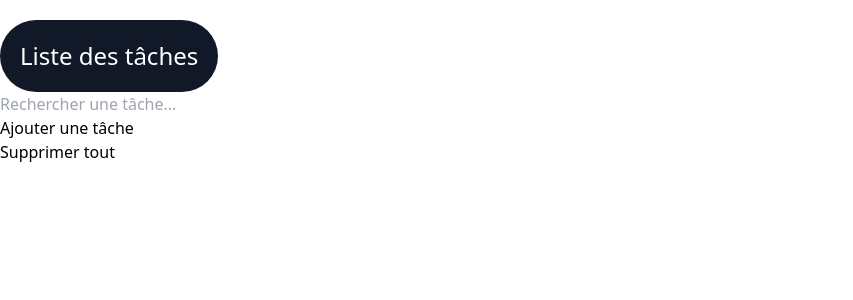
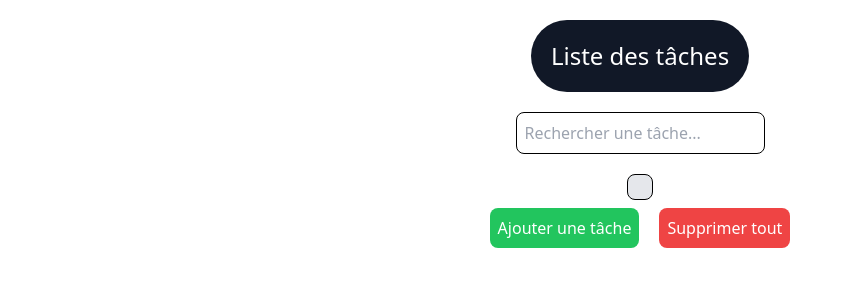
Before and after one commit to MikeLvl76/Todo-list, a React (Create React App) app in the folder todo-list/: page / in a window 1280 px wide. Shown: the top 300 px of the page, without its empty margins (0-853 px from the left). Built offline with nearby package versions, Linux system fonts and the light colour scheme.

Commit message:
continued CSS

```diff
--- a/todo-list/src/components/Todolist.js
+++ b/todo-list/src/components/Todolist.js
@@ -9,19 +9,19 @@ export default function Todolist() {
   const [search, setSearch] = useState("");
 
   return (
+    <div className="flex flex-col">
+      <div className="self-center">
+        <h1 className="text-2xl text-italic text-white text-center w-fit bg-gray-900 rounded-full px-5 py-5 mt-5">
+          Liste des tâches
+        </h1>
+      </div>
       <div className="mx-auto">
-      <div className="justify-center">
-        <h1 className="text-2xl text-italic text-white text-center w-fit bg-gray-900 rounded-full px-5 py-5 mt-5">Liste des tâches</h1>
-      </div>
-      <div>
         <input
+          className="border border-1 border-black px-2 py-2 rounded-lg mt-5 mb-5"
           placeholder="Rechercher une tâche..."
           onChange={(e) => setSearch(e.target.value)}
         />
       </div>
-      <button onClick={() => setModalIsOpen((prev) => !prev)}>
-        Ajouter une tâche
-      </button>
       <ReactModal
         isOpen={modalIsOpen}
         styles={{ width: "50%" }}
@@ -42,24 +42,35 @@ export default function Todolist() {
           Confirmer
         </button>
       </ReactModal>
-      <ul>
+      <div className="mx-auto border border-1 border-black bg-gray-200 rounded-lg">
+        <ul className="mx-auto w-fit space-y-5 px-3 py-3">
           {todos
             .filter((e) => (search.length > 0 ? e.text.includes(search) : e)) // improve this
             .map((todo, i) => (
-            <li key={i}>
-              <div>
-                <p>{todo.text}</p>
-                <input
-                  type="checkbox"
+              <li
+                className="border border-1 border-black rounded-lg px-3 py-3 w-full bg-white hover:bg-black hover:text-white"
+                key={i}
+              >
+                <div className="flex flex-row ">
+                  <div className="flex-1 w-64">
+                    <p className="break-words">{todo.text}</p>
+                  </div>
+                  <div className="justify-end">
+                    <button
+                      className="w-4 h-4 border border-2 border-black rounded-full hover:border-white"
                       onClick={() => removeTodo(todo.id)}
-                  checked={false}
                     />
+                  </div>
                 </div>
               </li>
             ))}
         </ul>
-      <div>
-        <button onClick={() => removeAll()}>Supprimer tout</button>
+      </div>
+      <div className="mx-auto flex flex-row mt-2 space-x-5">
+        <button className="bg-green-500 text-white rounded-lg px-2 py-2" onClick={() => setModalIsOpen((prev) => !prev)}>
+          Ajouter une tâche
+        </button>
+        <button className="bg-red-500 text-white rounded-lg px-2 py-2" onClick={() => removeAll()}>Supprimer tout</button>
       </div>
     </div>
   );
```
Lines whose indentation alone changed are shown as unchanged.
